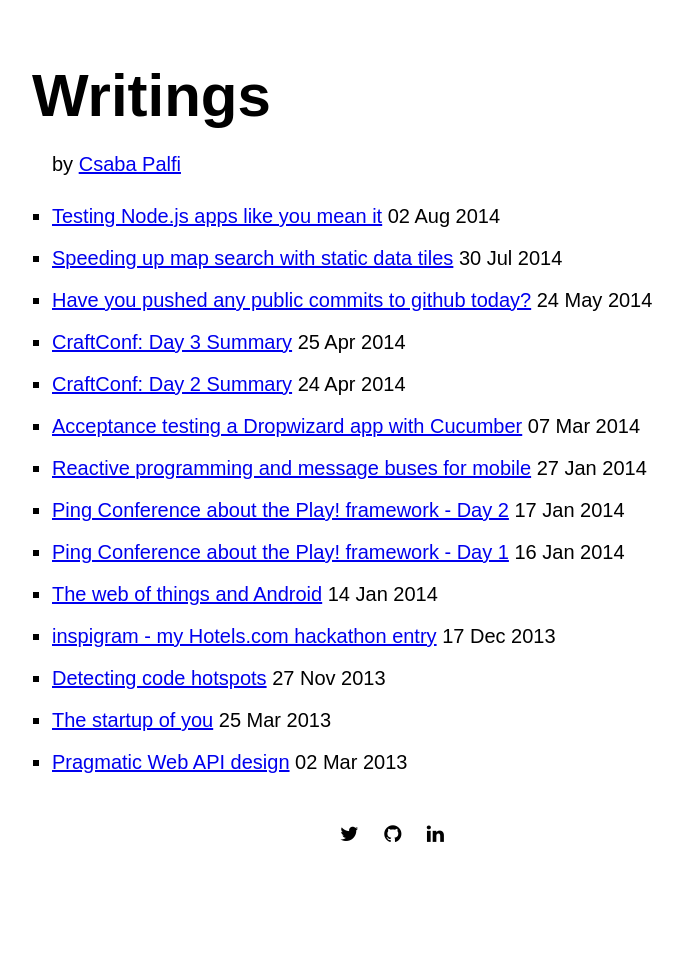
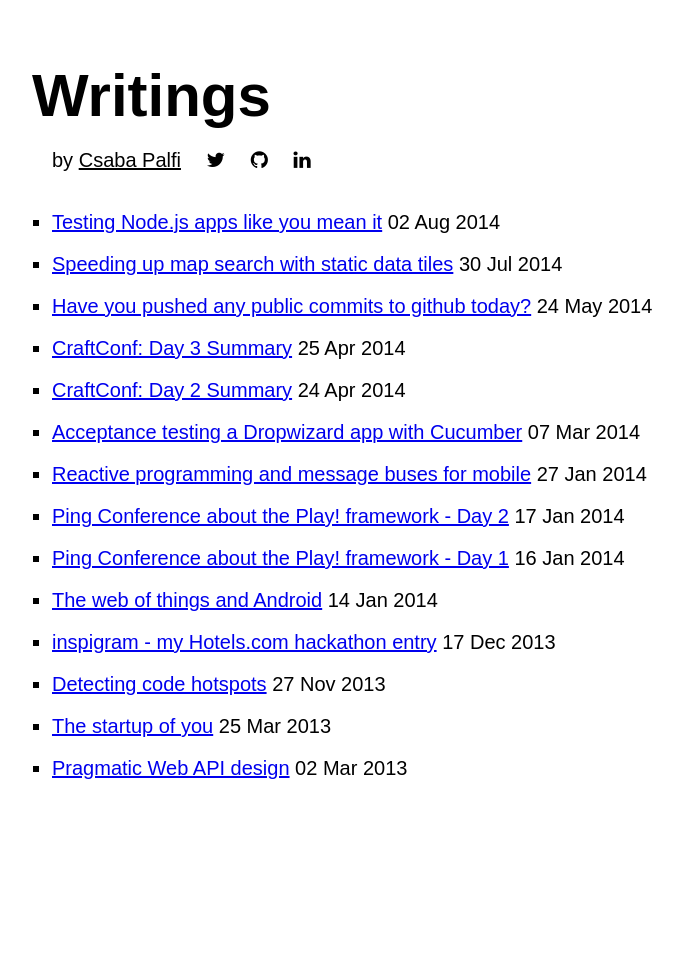
Before and after one commit to dublado/csabapalfi.github.io, a Jekyll site: the page built from index.html, in a window 1280 px wide. Shown: the whole page, without its empty margins (248-931 px from the left). Built offline with Jekyll 4.4.1, drawn with Linux system fonts in a browser that asks for light colours; some web fonts are replaced; Markdown is read by kramdown in place of the engine named in the settings; after the commit the page ends 900 px from its top, so only the background shows below that.

Commit message:
better nav

```diff
--- a/_layouts/default.html
+++ b/_layouts/default.html
@@ -17,27 +17,29 @@
 <body>
   <header>
     <h1>{{ page.title }}</h1>
-    <p class="meta">
-      by <a href="/">Csaba Palfi</a><!--
-   -->{% if page.post %}<!--
-   -->, <span class="date">{{ page.date | date_to_string }}</span>
-      {% endif %}
-    </p>
+    <nav>
+      <ul>
+          <li>by <a href="/">Csaba Palfi</a></li>
+          <li><a href="https://twitter.com/csabapalfi"><i class="fa fa-twitter"></i></a></li>
+          <li><a href="http://github.com/csabapalfi"><i class="fa fa-github"></i></a></li>
+          <li><a href="http://www.linkedin.com/in/csabapalfi"><i class="fa fa-linkedin"></i></a></li>
+      </ul>
+    </nav>
   </header>
   <section>
       {{ content }}
   </section>
+  {% if page.post %}
     <footer>
       <nav>
         <ul>
-          {% if page.post %}
           <li><a href="/"><i class="fa fa-home"></i></a></li>
-          {% endif %}
           <li><a href="https://twitter.com/csabapalfi"><i class="fa fa-twitter"></i></a></li>
           <li><a href="http://github.com/csabapalfi"><i class="fa fa-github"></i></a></li>
           <li><a href="http://www.linkedin.com/in/csabapalfi"><i class="fa fa-linkedin"></i></a></li>
         </ul>
       </nav>
     </footer>
+  {% endif %}
 </body>
 </html>
--- a/assets/stylesheets/main.css
+++ b/assets/stylesheets/main.css
@@ -79,7 +79,7 @@ ol li {
 
 /* header */
 
-.meta {
+header nav {
   margin-left: 20px;
 }
 
@@ -91,7 +91,12 @@ footer {
     text-align: center;
 }
 
+
+nav {
+  display: inline-block;
+}
 nav ul {
+  display: inline-block;
   margin-left: 0;
 }
 
```
Lines whose indentation alone changed are shown as unchanged.
